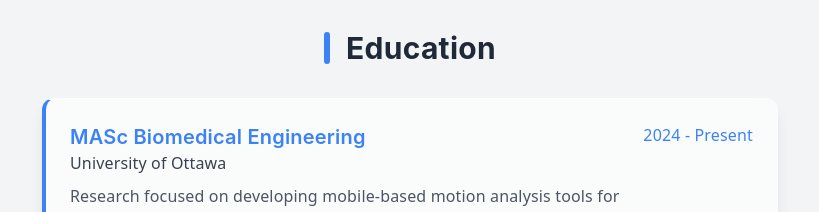
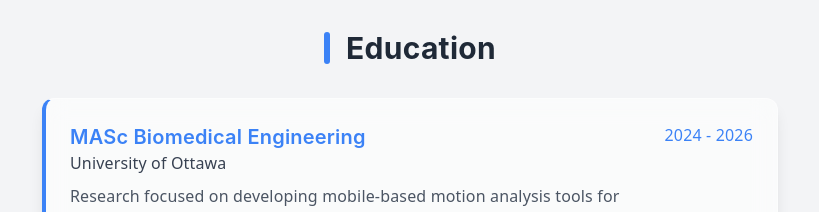
Before and after one commit to steven-n-wilson/steven-n-wilson.github.io, a React (Vite) app: page / in a window 1280 px wide. Shown: the part 3560-3772 px from the top of the page, without its empty margins (230-1049 px from the left). Built offline with nearby package versions, Linux system fonts and the light colour scheme.

Commit message:
Update Education.jsx

```diff
--- a/src/components/Education.jsx
+++ b/src/components/Education.jsx
@@ -5,7 +5,7 @@ const education = [
   {
     degree: 'MASc Biomedical Engineering',
     school: 'University of Ottawa',
-    years: '2024 - Present',
+    years: '2024 - 2026',
     details: 'Research focused on developing mobile-based motion analysis tools for pediatric mobility assessment, combining computer vision, IMU sensors, and machine learning for clinical applications.',
   },
   {
```
